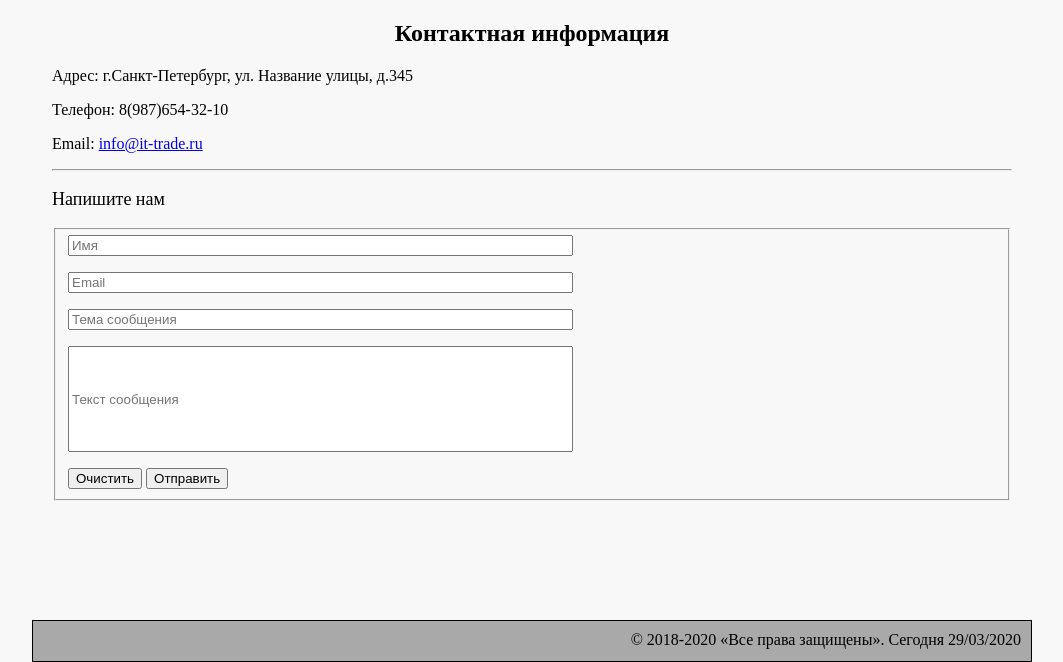
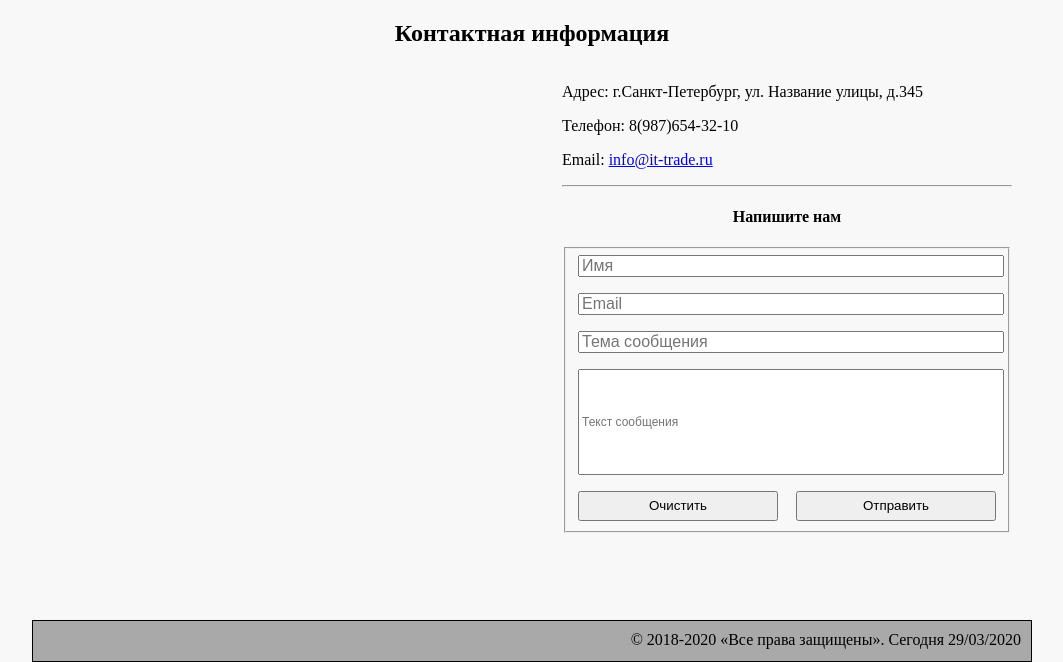
Before and after one commit to evlx87/shop_it_trade, a Django app: template backend/templates/mainapp/contacts.html in a window 1280 px wide. Shown: the part 162-824 px from the top of the page, without its empty margins (108-1171 px from the left). Run offline with Django 3.2, Linux system fonts and the light colour scheme; the template is opened without the code that fills it, so the values that code supplies are empty.

Commit message:
modify templates/mainapp/contacts.html and style.css

```diff
--- a/backend/static/css/style.css
+++ b/backend/static/css/style.css
@@ -154,3 +154,38 @@ h4 {
 .catalog_product:hover .catalog_product_content {
     display: flex;
 }
+/* Страница контактов */
+.contact_box {
+    display: flex;
+    justify-content: space-between;
+    flex-wrap: wrap;
+}
+.contact_left_side {
+    /*border: 1px solid black;*/
+    float: left;
+    text-align: center;
+	box-sizing: border-box;
+}
+.contact_right_side {
+    float: left;
+    width: 450px;
+}
+.contact_oneline_text {
+    color: firebrick;
+    height: 16px;
+    width: 100%;
+    font-size: 16px;
+}
+.contact_bigline_text {
+    color: dodgerblue;
+    width: 100%;
+    font-size: 12px;
+}
+.contact_form_buttons {
+    display: flex;
+    justify-content: space-between;
+}
+.contact_form_buttons input {
+    width: 200px;
+    height: 30px;
+}
--- a/backend/templates/mainapp/contacts.html
+++ b/backend/templates/mainapp/contacts.html
@@ -2,10 +2,11 @@
 
 {% block page_content %}
     <h2>Контактная информация</h2>
+    <div class="contact_box">
         <div class="contact_left_side">
             <p>
                 <script async="" charset="utf-8"
-                    src="https://api-maps.yandex.ru/services/constructor/1.0/js/?um=constructor%3Ae812fde5dbc0b531ada14d192089af3646d0d3611d0f6e630deb308b8f30cbdd&amp;width=330&amp;height=300&amp;lang=ru_RU&amp;scroll=true"
+                        src="https://api-maps.yandex.ru/services/constructor/1.0/js/?um=constructor%3Ae812fde5dbc0b531ada14d192089af3646d0d3611d0f6e630deb308b8f30cbdd&amp;width=500&amp;height=470&amp;lang=ru_RU&amp;scroll=true"
                         type="text/javascript"></script>
             </p>
         </div>
@@ -14,8 +15,8 @@
             <p>Телефон: 8(987)654-32-10</p>
             <p>Email: <a href="mailto:info@it-trade.ru">info@it-trade.ru</a></p>
             <hr>
-        <div class="contact_form">
-            <h3>Напишите нам</h3>
+            <div>
+                <h4>Напишите нам</h4>
                 <form action="">
                     <fieldset>
                         <input class="contact_oneline_text" placeholder="Имя" size="60" type="text"><br>
@@ -27,10 +28,13 @@
                         <input class="contact_bigline_text" placeholder="Текст сообщения" size="60" type="text"
                                style="height: 100px"><br>
                         <p></p>
+                        <div class="contact_form_buttons">
                             <input type="reset" value="Очистить">
                             <input type="button" value="Отправить">
+                        </div>
                     </fieldset>
                 </form>
             </div>
         </div>
+    </div>
 {% endblock %}
```
Lines whose indentation alone changed are shown as unchanged.
